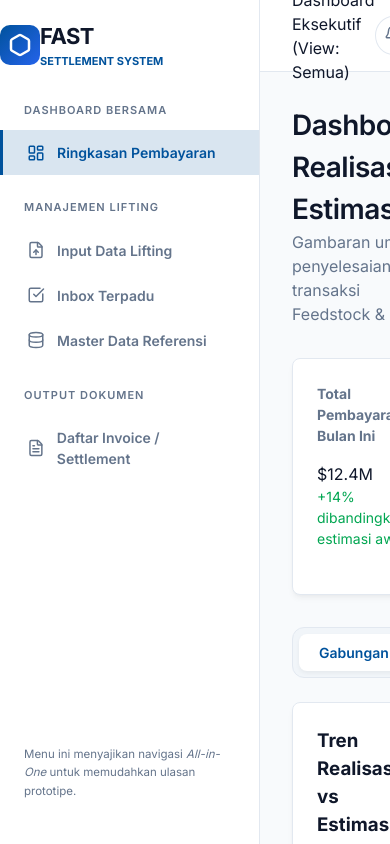
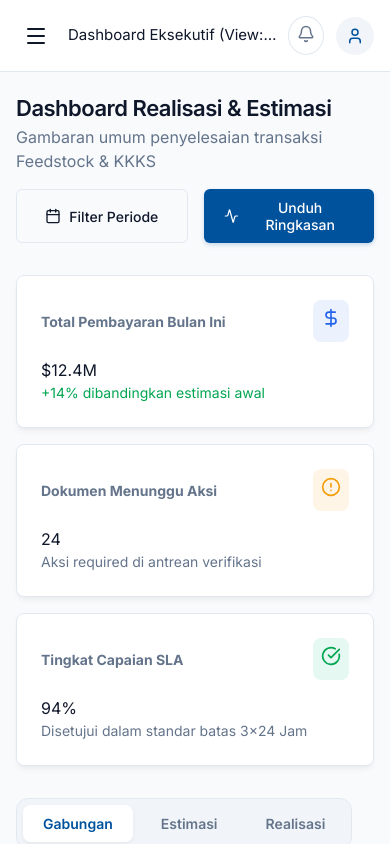
Before and after one commit to yudhavrokado/FAST, a React (Vite) app: page /dashboard in a window 390 px wide. Built offline with nearby package versions, Linux system fonts and the light colour scheme.

Commit message:
feat: Implement initial application structure with global styling, core page components, and lifting management features.

```diff
--- a/src/App.jsx
+++ b/src/App.jsx
@@ -1,13 +1,16 @@
-import React from 'react';
+import React, { useState } from 'react';
 import { BrowserRouter, Routes, Route, NavLink, Navigate, useLocation } from 'react-router-dom';
-import { LayoutDashboard, FileUp, CheckSquare, Database, FileText, User, Bell, Hexagon, MessageSquareWarning } from 'lucide-react';
+import { LayoutDashboard, FileUp, CheckSquare, Database, FileText, User, Bell, Hexagon, Menu, X } from 'lucide-react';
 import { Dashboard, DataSubmission, EditLifting, VerificationPage, MasterDataPage, SettlementArchive, VerificationDetail } from './pages';
 import './index.css';
 
-const Sidebar = () => {
+const Sidebar = ({ isOpen, onClose }) => {
   return (
-    <div className="sidebar" style={{ overflowY: 'auto' }}>
-      <div className="flex items-center gap-3 mb-8 px-6 pt-4">
+    <>
+      <div className={`sidebar-overlay ${isOpen ? 'active' : ''}`} onClick={onClose}></div>
+      <div className={`sidebar ${isOpen ? 'mobile-open' : ''}`} style={{ overflowY: 'auto' }}>
+        <div className="flex items-center justify-between mb-8 px-6 pt-4">
+          <div className="flex items-center gap-3">
             <div className="flex items-center justify-center rounded-xl" style={{ width: 40, height: 40, background: 'linear-gradient(135deg, var(--accent), var(--accent-light))', color: 'white', borderRadius: '10px' }}>
               <Hexagon size={24} strokeWidth={2.5} />
             </div>
@@ -16,17 +19,21 @@ const Sidebar = () => {
               <div style={{ fontSize: '11px', color: 'var(--accent)', fontWeight: 700 }}>SETTLEMENT SYSTEM</div>
             </div>
           </div>
+          <button className="mobile-menu-btn" onClick={onClose} style={{ marginRight: 0 }}>
+            <X size={24} />
+          </button>
+        </div>
 
         <div style={{ padding: '0 24px', marginBottom: '12px', fontSize: '11px', color: 'var(--text-muted)', textTransform: 'uppercase', letterSpacing: '1px', fontWeight: '600' }}>DASHBOARD BERSAMA</div>
-      <NavLink className={({ isActive }) => `nav-link ${isActive ? 'active' : ''}`} to="/dashboard"><LayoutDashboard size={18} /> Ringkasan Pembayaran</NavLink>
+        <NavLink className={({ isActive }) => `nav-link ${isActive ? 'active' : ''}`} to="/dashboard" onClick={onClose}><LayoutDashboard size={18} /> Ringkasan Pembayaran</NavLink>
 
         <div style={{ padding: '0 24px', marginTop: '24px', marginBottom: '12px', fontSize: '11px', color: 'var(--text-muted)', textTransform: 'uppercase', letterSpacing: '1px', fontWeight: '600' }}>MANAJEMEN LIFTING</div>
-      <NavLink className={({ isActive }) => `nav-link ${isActive ? 'active' : ''}`} to="/operasional/submission"><FileUp size={18} /> Input Data Lifting</NavLink>
-      <NavLink className={({ isActive }) => `nav-link ${isActive ? 'active' : ''}`} to="/operasional/verifikasi"><CheckSquare size={18} /> Inbox Terpadu</NavLink>
-      <NavLink className={({ isActive }) => `nav-link ${isActive ? 'active' : ''}`} to="/operasional/master-data"><Database size={18} /> Master Data Referensi</NavLink>
+        <NavLink className={({ isActive }) => `nav-link ${isActive ? 'active' : ''}`} to="/operasional/submission" onClick={onClose}><FileUp size={18} /> Input Data Lifting</NavLink>
+        <NavLink className={({ isActive }) => `nav-link ${isActive ? 'active' : ''}`} to="/operasional/verifikasi" onClick={onClose}><CheckSquare size={18} /> Inbox Terpadu</NavLink>
+        <NavLink className={({ isActive }) => `nav-link ${isActive ? 'active' : ''}`} to="/operasional/master-data" onClick={onClose}><Database size={18} /> Master Data Referensi</NavLink>
 
         <div style={{ padding: '0 24px', marginTop: '24px', marginBottom: '12px', fontSize: '11px', color: 'var(--text-muted)', textTransform: 'uppercase', letterSpacing: '1px', fontWeight: '600' }}>OUTPUT DOKUMEN</div>
-      <NavLink className={({ isActive }) => `nav-link ${isActive ? 'active' : ''}`} to="/settlement"><FileText size={18} /> Daftar Invoice / Settlement</NavLink>
+        <NavLink className={({ isActive }) => `nav-link ${isActive ? 'active' : ''}`} to="/settlement" onClick={onClose}><FileText size={18} /> Daftar Invoice / Settlement</NavLink>
 
         <div style={{ marginTop: 'auto', padding: '24px' }}>
           <div style={{ fontSize: '11.5px', color: 'var(--text-muted)', lineHeight: '1.6' }}>
@@ -34,10 +41,11 @@ const Sidebar = () => {
           </div>
         </div>
       </div>
+    </>
   );
 };
 
-const TopNav = () => {
+const TopNav = ({ onMenuClick }) => {
   const location = useLocation();
   const getTitle = () => {
     const p = location.pathname;
@@ -52,7 +60,12 @@ const TopNav = () => {
 
   return (
     <div className="top-nav">
+      <div className="flex items-center">
+        <button className="mobile-menu-btn" onClick={onMenuClick}>
+          <Menu size={24} />
+        </button>
         <div className="font-semibold text-lg" style={{ color: 'var(--text-main)' }}>{getTitle()}</div>
+      </div>
       <div className="flex items-center gap-6">
         <button style={{ background: 'var(--bg-card)', border: '1px solid var(--border)', padding: '8px', borderRadius: '50%', color: 'var(--text-muted)', cursor: 'pointer', position: 'relative' }}>
           <Bell size={18} />
@@ -72,12 +85,14 @@ const TopNav = () => {
 };
 
 export default function App() {
+  const [isSidebarOpen, setSidebarOpen] = useState(false);
+
   return (
     <BrowserRouter>
       <div className="app-layout">
-        <Sidebar />
+        <Sidebar isOpen={isSidebarOpen} onClose={() => setSidebarOpen(false)} />
         <div className="main-content">
-          <TopNav />
+          <TopNav onMenuClick={() => setSidebarOpen(true)} />
           <div className="page-container">
             <Routes>
               <Route path="/" element={<Navigate to="/dashboard" replace />} />
--- a/src/index.css
+++ b/src/index.css
@@ -45,8 +45,24 @@ body {
   border-right: 1px solid var(--border);
   display: flex;
   flex-direction: column;
-  z-index: 10;
+  z-index: 50;
   padding: 20px 0;
+  transition: transform 0.3s ease;
+}
+
+@media (max-width: 1024px) {
+  .sidebar {
+    position: fixed;
+    height: 100vh;
+    left: 0;
+    top: 0;
+    transform: translateX(-100%);
+  }
+
+  .sidebar.mobile-open {
+    transform: translateX(0);
+    box-shadow: 20px 0 50px rgba(0,0,0,0.1);
+  }
 }
 
 .main-content {
@@ -55,6 +71,7 @@ body {
   flex-direction: column;
   overflow: hidden;
   background: var(--bg-dark);
+  position: relative;
 }
 
 .top-nav {
@@ -66,13 +83,26 @@ body {
   border-bottom: 1px solid var(--border);
   background: rgba(255, 255, 255, 0.9);
   backdrop-filter: blur(8px);
-  z-index: 5;
+  -webkit-backdrop-filter: blur(8px);
+  z-index: 40;
+}
+
+@media (max-width: 640px) {
+  .top-nav {
+    padding: 0 16px;
+  }
 }
 
 .page-container {
   padding: 32px;
   flex: 1;
   overflow-y: auto;
+}
+
+@media (max-width: 768px) {
+  .page-container {
+    padding: 20px 16px;
+  }
 }
 
 /* UTILS */
@@ -92,14 +122,34 @@ body {
 
 .grid-cols-2 {
   display: grid;
-  grid-template-columns: 1fr 1fr;
+  grid-template-columns: repeat(2, 1fr);
   gap: 24px;
+}
+
+@media (max-width: 768px) {
+  .grid-cols-2 {
+    grid-template-columns: 1fr;
+    gap: 16px;
+  }
 }
 
 .grid-cols-3 {
   display: grid;
   grid-template-columns: repeat(3, 1fr);
   gap: 24px;
+}
+
+@media (max-width: 1024px) {
+  .grid-cols-3 {
+    grid-template-columns: repeat(2, 1fr);
+  }
+}
+
+@media (max-width: 640px) {
+  .grid-cols-3 {
+    grid-template-columns: 1fr;
+    gap: 16px;
+  }
 }
 
 .flex {
@@ -128,6 +178,30 @@ body {
 
 .mt-4 {
   margin-top: 16px;
+}
+
+.flex-responsive {
+  display: flex;
+}
+
+@media (max-width: 640px) {
+  .flex-responsive {
+    flex-direction: column;
+    align-items: flex-start !important;
+    gap: 16px;
+  }
+
+  .w-full-mobile {
+    width: 100% !important;
+  }
+
+  .search-bar {
+    width: 100% !important;
+  }
+
+  .search-bar input {
+    width: 100% !important;
+  }
 }
 
 .mt-8 {
@@ -417,3 +491,92 @@ tr:hover td {
 .animate-fade-in {
   animation: fadeIn 0.4s ease-out forwards;
 }
+
+/* MOBILE TOGGLE */
+.mobile-menu-btn {
+  display: none;
+  background: none;
+  border: none;
+  color: var(--text-main);
+  cursor: pointer;
+  padding: 8px;
+  margin-right: 12px;
+}
+
+@media (max-width: 1024px) {
+  .mobile-menu-btn {
+    display: flex;
+    align-items: center;
+    justify-content: center;
+  }
+}
+
+.sidebar-overlay {
+  display: none;
+  position: fixed;
+  inset: 0;
+  background: rgba(0,0,0,0.3);
+  backdrop-filter: blur(2px);
+  z-index: 45;
+}
+
+@media (max-width: 1024px) {
+  .sidebar-overlay.active {
+    display: block;
+  }
+}
+
+/* RESPONSIVE HEADERS */
+@media (max-width: 640px) {
+  h1 {
+    font-size: 22px;
+  }
+
+  .top-nav .font-semibold {
+    font-size: 15px;
+    display: -webkit-box;
+    -webkit-line-clamp: 1;
+    line-clamp: 1;
+    -webkit-box-orient: vertical;
+    overflow: hidden;
+  }
+
+  .top-nav .gap-6 {
+    gap: 12px;
+  }
+
+  .top-nav .ml-2 {
+    margin-left: 0;
+  }
+
+  .top-nav .flex.items-center.gap-3.cursor-pointer div:last-child {
+    display: none;
+  }
+}
+
+/* CALCULATION SHEET RESPONSIVE */
+@media (max-width: 640px) {
+  .calculation-sheet-card {
+    padding: 24px !important;
+  }
+
+  .calculation-sheet-header {
+    flex-direction: column;
+    gap: 16px;
+    text-align: left !important;
+  }
+
+  .calculation-sheet-header .text-right {
+    text-align: left !important;
+  }
+}
+
+.verification-main-card {
+  grid-column: span 2;
+}
+
+@media (max-width: 1024px) {
+  .verification-main-card {
+    grid-column: span 1;
+  }
+}
--- a/src/pages.jsx
+++ b/src/pages.jsx
@@ -33,14 +33,14 @@ export const Dashboard = () => {
 
   return (
     <div className="animate-fade-in">
-      <div className="flex justify-between items-center mb-8">
+      <div className="flex-responsive justify-between items-center mb-8">
         <div>
           <h1>Dashboard Realisasi & Estimasi</h1>
           <p className="text-muted mt-2">Gambaran umum penyelesaian transaksi Feedstock & KKKS</p>
         </div>
-        <div className="flex gap-4">
-          <button className="btn btn-outline"><Calendar size={16} /> Filter Periode</button>
-          <button className="btn btn-primary"><Activity size={16} /> Unduh Ringkasan Eksekutif</button>
+        <div className="flex gap-4 w-full-mobile">
+          <button className="btn btn-outline w-full-mobile"><Calendar size={16} /> Filter Periode</button>
+          <button className="btn btn-primary w-full-mobile"><Activity size={16} /> Unduh Ringkasan</button>
         </div>
       </div>
 
@@ -139,7 +139,7 @@ export const Dashboard = () => {
       </div>
 
       <div className="mt-8">
-        <div className="flex justify-between items-center mb-6">
+        <div className="flex-responsive justify-between items-center mb-6">
           <h2 className="text-xl font-semibold">Rincian Transaksi Lifting</h2>
           <div className="search-bar flex items-center gap-2" style={{ background: 'var(--bg-card)', padding: '8px 16px', borderRadius: '20px', border: '1px solid var(--border)' }}>
             <Search size={16} color="var(--text-muted)" />
@@ -341,16 +341,16 @@ export const DataSubmission = () => {
 
       {/* History Table */}
       <div className="mt-16 pt-8" style={{ borderTop: '2px solid var(--border)' }}>
-        <div className="flex justify-between items-end mb-6">
+        <div className="flex-responsive justify-between items-end mb-6">
           <div>
             <h2 className="text-xl font-semibold">Riwayat Input Data Lifting</h2>
             <p className="text-sm text-muted mt-1">Data real-time dari penyimpanan lokal • Total: {liftings.length} record</p>
           </div>
-          <div className="flex gap-3 items-center">
-            <select className="input-control" style={{ width: '220px', padding: '8px 12px', fontSize: '13px' }} value={filterStatus} onChange={e => setFilterStatus(e.target.value)}>
+          <div className="flex-wrap flex gap-3 items-center w-full-mobile">
+            <select className="input-control w-full-mobile" style={{ padding: '8px 12px', fontSize: '13px' }} value={filterStatus} onChange={e => setFilterStatus(e.target.value)}>
               <option>Semua Status</option><option>Draft Tersimpan</option><option>Terkirim (Menunggu Review)</option><option>Butuh Revisi</option><option>Approved</option>
             </select>
-            <button className="btn btn-outline" style={{ padding: '8px 14px', fontSize: '13px' }} onClick={refreshData}><Activity size={14} /> Refresh</button>
+            <button className="btn btn-outline w-full-mobile" style={{ padding: '8px 14px', fontSize: '13px' }} onClick={refreshData}><Activity size={14} /> Refresh</button>
           </div>
         </div>
         <div className="table-container">
@@ -559,8 +559,8 @@ export const VerificationPage = () => {
       </div>
 
       {/* Top Action Bar */}
-      <div className="flex justify-between items-center mb-6">
-        <div className="flex gap-2">
+      <div className="flex-responsive justify-between items-center mb-6">
+        <div className="flex-responsive gap-2 w-full-mobile">
            <div className="search-bar flex items-center gap-2" style={{ background: 'var(--bg-surface)', padding: '8px 16px', borderRadius: '8px', border: '1px solid var(--border)' }}>
             <Search size={16} color="var(--text-muted)" />
             <input
@@ -568,15 +568,15 @@ export const VerificationPage = () => {
               placeholder="Cari ID atau KKKS..."
               value={searchTerm}
               onChange={(e) => setSearchTerm(e.target.value)}
-              style={{ background: 'transparent', border: 'none', color: 'var(--text-main)', outline: 'none', fontSize: '14px', width: '250px' }}
+              style={{ background: 'transparent', border: 'none', color: 'var(--text-main)', outline: 'none', fontSize: '14px' }}
             />
           </div>
         </div>
-        <div className="flex gap-3 items-center">
-          <span className="text-sm font-medium text-muted">Filter Status:</span>
+        <div className="flex gap-3 items-center w-full-mobile">
+          <span className="text-sm font-medium text-muted">Status:</span>
           <select
-            className="input-field"
-            style={{ width: '200px', padding: '8px 12px', background: 'var(--bg-surface)' }}
+            className="input-field w-full-mobile"
+            style={{ padding: '8px 12px', background: 'var(--bg-surface)' }}
             value={statusFilter}
             onChange={(e) => setStatusFilter(e.target.value)}
           >
@@ -654,28 +654,25 @@ export const MasterDataPage = () => {
       </div>
 
       {/* Top Action Bar */}
-      <div className="flex justify-between items-center mb-6">
-        <div className="flex gap-2">
-          <button className="btn btn-outline" style={{ padding: '8px 16px', background: 'var(--bg-surface)' }}>
+      <div className="flex-responsive justify-between items-center mb-6">
+        <div className="flex gap-2 w-full-mobile">
+          <button className="btn btn-outline flex-1" style={{ padding: '8px 16px', background: 'var(--bg-surface)' }}>
             <Plus size={16} /> Add
           </button>
-          <button className="btn btn-outline" style={{ padding: '8px 16px', color: 'var(--text-muted)', border: 'none', background: 'transparent' }}>
+          <button className="btn btn-outline flex-1" style={{ padding: '8px 16px', background: 'var(--bg-surface)' }}>
             <Edit2 size={16} /> Edit
           </button>
-          <button className="btn btn-outline" style={{ padding: '8px 16px', color: 'var(--text-muted)', border: 'none', background: 'transparent' }}>
+          <button className="btn btn-outline flex-1" style={{ padding: '8px 16px', background: 'var(--bg-surface)' }}>
             <Trash2 size={16} /> Delete
           </button>
         </div>
-        <div className="flex gap-3">
+        <div className="flex-responsive gap-3 w-full-mobile">
           <div className="search-bar flex items-center gap-2" style={{ background: 'var(--bg-surface)', padding: '8px 16px', borderRadius: '8px', border: '1px solid var(--border)' }}>
-            <input type="text" placeholder="Search by column" style={{ background: 'transparent', border: 'none', color: 'var(--text-main)', outline: 'none', fontSize: '14px', width: '200px' }} />
+            <input type="text" placeholder="Search..." style={{ background: 'transparent', border: 'none', color: 'var(--text-main)', outline: 'none', fontSize: '14px' }} />
             <Search size={16} color="var(--text-muted)" />
           </div>
-          <button className="btn btn-outline" style={{ padding: '8px 16px', background: 'var(--bg-surface)' }}>
+          <button className="btn btn-outline w-full-mobile" style={{ padding: '8px 16px', background: 'var(--bg-surface)' }}>
             <Filter size={16} /> Filter
-          </button>
-          <button className="btn btn-outline" style={{ padding: '8px', background: 'var(--bg-surface)' }}>
-            <MoreHorizontal size={16} />
           </button>
         </div>
       </div>
@@ -820,15 +817,15 @@ export const SettlementArchive = () => {
 
   return (
     <div className="animate-fade-in">
-      <div className="flex justify-between items-center mb-8">
+      <div className="flex-responsive justify-between items-center mb-8">
         <div>
           <h1>Arsip Output Settlement</h1>
-          <p className="text-muted mt-2">Daftar masing-masing transaksi (per baris/invoice) yang telah menjadi *Calculation Sheet* PDF usai persetujuan penuh.</p>
+          <p className="text-muted mt-2">Daftar masing-masing transaksi (per baris) yang telah menjadi *Calculation Sheet* PDF.</p>
         </div>
-        <div className="flex gap-2">
-          <div className="search-bar flex items-center gap-2" style={{ background: 'var(--bg-card)', padding: '8px 16px', borderRadius: '20px', border: '1px solid var(--border)' }}>
+        <div className="flex w-full-mobile">
+          <div className="search-bar flex items-center gap-2 w-full-mobile" style={{ background: 'var(--bg-card)', padding: '8px 16px', borderRadius: '20px', border: '1px solid var(--border)' }}>
             <Search size={16} color="var(--text-muted)" />
-            <input type="text" placeholder="Temukan Invoice..." style={{ background: 'transparent', border: 'none', color: 'var(--text-main)', outline: 'none', fontSize: '13px' }} />
+            <input type="text" placeholder="Temukan Invoice..." style={{ background: 'transparent', border: 'none', color: 'var(--text-main)', outline: 'none', fontSize: '13px' }} className="w-full-mobile" />
           </div>
         </div>
       </div>
@@ -880,8 +877,8 @@ export const SettlementSheet = ({ invoice, onBack }) => {
         <button className="btn btn-primary"><Download size={16} /> Unduh Format Cetak (PDF)</button>
       </div>
 
-      <div className="card mx-auto" style={{ background: 'white', color: '#111827', maxWidth: '800px', padding: '48px' }}>
-        <div className="flex justify-between items-start mb-8 pb-8" style={{ borderBottom: '2px solid #e5e7eb' }}>
+      <div className="card mx-auto calculation-sheet-card" style={{ background: 'white', color: '#111827', maxWidth: '800px', padding: '48px' }}>
+        <div className="flex justify-between items-start mb-8 pb-8 calculation-sheet-header" style={{ borderBottom: '2px solid #e5e7eb' }}>
           <div>
             <h2 style={{ color: '#1e3a8a', fontWeight: 'bold', fontSize: '24px', letterSpacing: '-1px' }}>PERTAMINA FAST</h2>
             <div style={{ fontSize: '13px', color: '#6b7280', marginTop: '4px' }}>Feedstock Automation Settlement Tracking</div>
@@ -993,7 +990,7 @@ export const VerificationDetail = () => {
         <div><h1>Detail Verifikasi Lifting</h1><p className="text-muted mt-2">B/L: <span className="font-semibold text-main">{lifting.blNumber}</span> • ID: <span style={{ color: 'var(--accent)' }}>{lifting.id}</span></p></div>
       </div>
       <div className="grid-cols-3 mb-8">
-        <div className="card" style={{ gridColumn: 'span 2' }}>
+        <div className="card verification-main-card">
           <div className="flex justify-between items-center mb-6 pb-4" style={{ borderBottom: '1px solid var(--border)' }}><h2 className="text-lg font-semibold">Data Parameter Komersial</h2>{statusBadge[lifting.status]}</div>
           <div className="grid-cols-2 mb-6 text-sm">
             <div>
```
Lines whose indentation alone changed are shown as unchanged.
